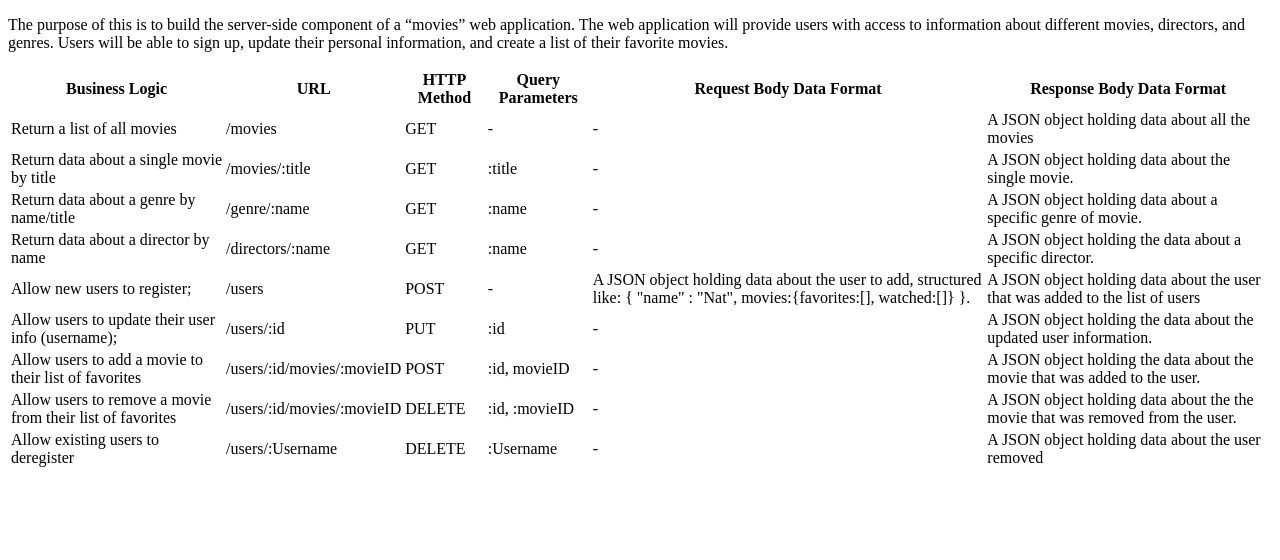
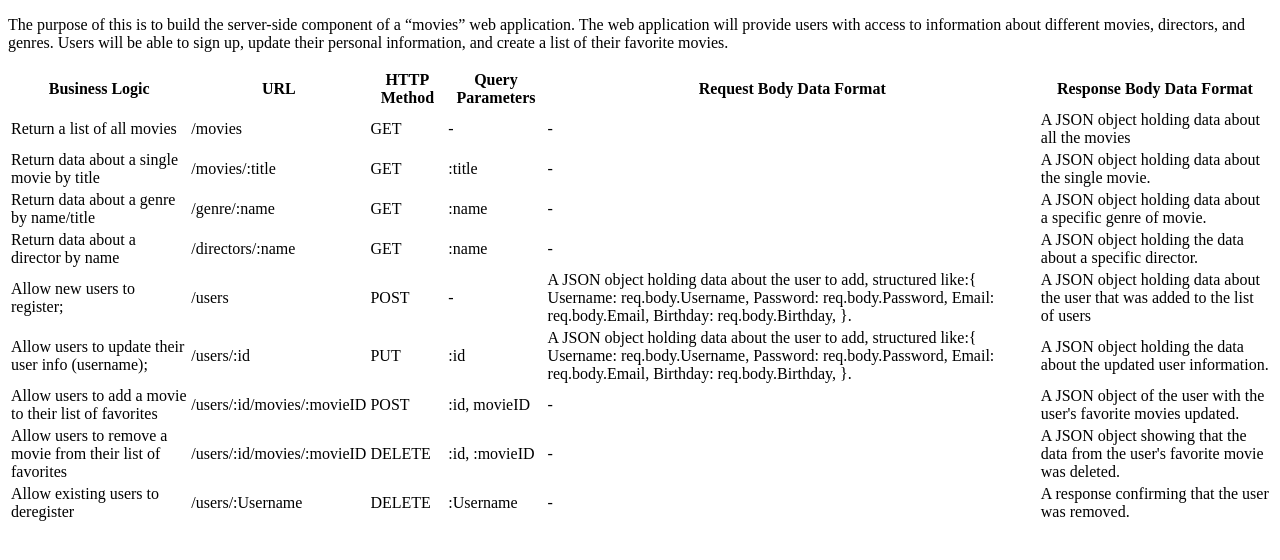
Before and after one commit to Nat-crit20/movie-api, a website: page public/documentation.html in a window 1280 px wide. Drawn offline with Linux system fonts and the light colour scheme.

Commit message:
Updated the response and request col in documentation.html

```diff
--- a/public/documentation.html
+++ b/public/documentation.html
@@ -64,8 +64,9 @@
           <td>POST</td>
           <td>-</td>
           <td>
-            A JSON object holding data about the user to add, structured like: {
-            "name" : "Nat", movies:{favorites:[], watched:[]} }.
+            A JSON object holding data about the user to add, structured like:{
+            Username: req.body.Username, Password: req.body.Password, Email:
+            req.body.Email, Birthday: req.body.Birthday, }.
           </td>
           <td>
             A JSON object holding data about the user that was added to the list
@@ -77,7 +78,11 @@
           <td>/users/:id</td>
           <td>PUT</td>
           <td>:id</td>
-          <td>-</td>
+          <td>
+            A JSON object holding data about the user to add, structured like:{
+            Username: req.body.Username, Password: req.body.Password, Email:
+            req.body.Email, Birthday: req.body.Birthday, }.
+          </td>
           <td>
             A JSON object holding the data about the updated user information.
           </td>
@@ -89,8 +94,7 @@
           <td>:id, movieID</td>
           <td>-</td>
           <td>
-            A JSON object holding the data about the movie that was added to the
-            user.
+            A JSON object of the user with the user's favorite movies updated.
           </td>
         </tr>
         <tr>
@@ -100,8 +104,8 @@
           <td>:id, :movieID</td>
           <td>-</td>
           <td>
-            A JSON object holding data about the the movie that was removed from
-            the user.
+            A JSON object showing that the data from the user's favorite movie
+            was deleted.
           </td>
         </tr>
         <tr>
@@ -110,7 +114,7 @@
           <td>DELETE</td>
           <td>:Username</td>
           <td>-</td>
-          <td>A JSON object holding data about the user removed</td>
+          <td>A response confirming that the user was removed.</td>
         </tr>
       </tbody>
     </table>
```
